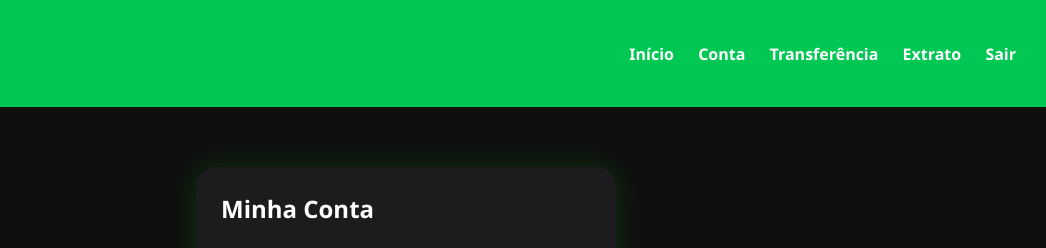
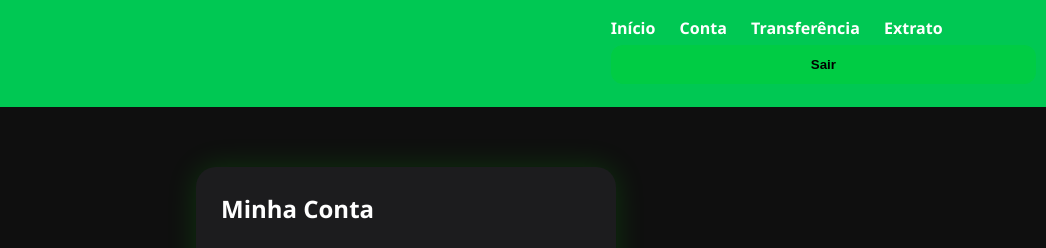
Before and after one commit to LucasssssP/banco-digital-node, a website: page public/dashboard.html in a window 1280 px wide. Shown: the top 248 px of the page, 234-1280 px from the left. Drawn offline with nearby package versions, Linux system fonts and the light colour scheme; no server answers; sample sign-in values are in the browser's storage.

Commit message:
Botao Menu de Sair funcional

```diff
--- a/public/dashboard.html
+++ b/public/dashboard.html
@@ -16,7 +16,7 @@
     <a href="#">Conta</a>
     <a href="#">Transferência</a>
     <a href="#">Extrato</a>
-    <a href="#">Sair</a>
+    <a href="#"><button onclick="logout()">Sair</button></a>
   </nav>
 </header>
 
```
